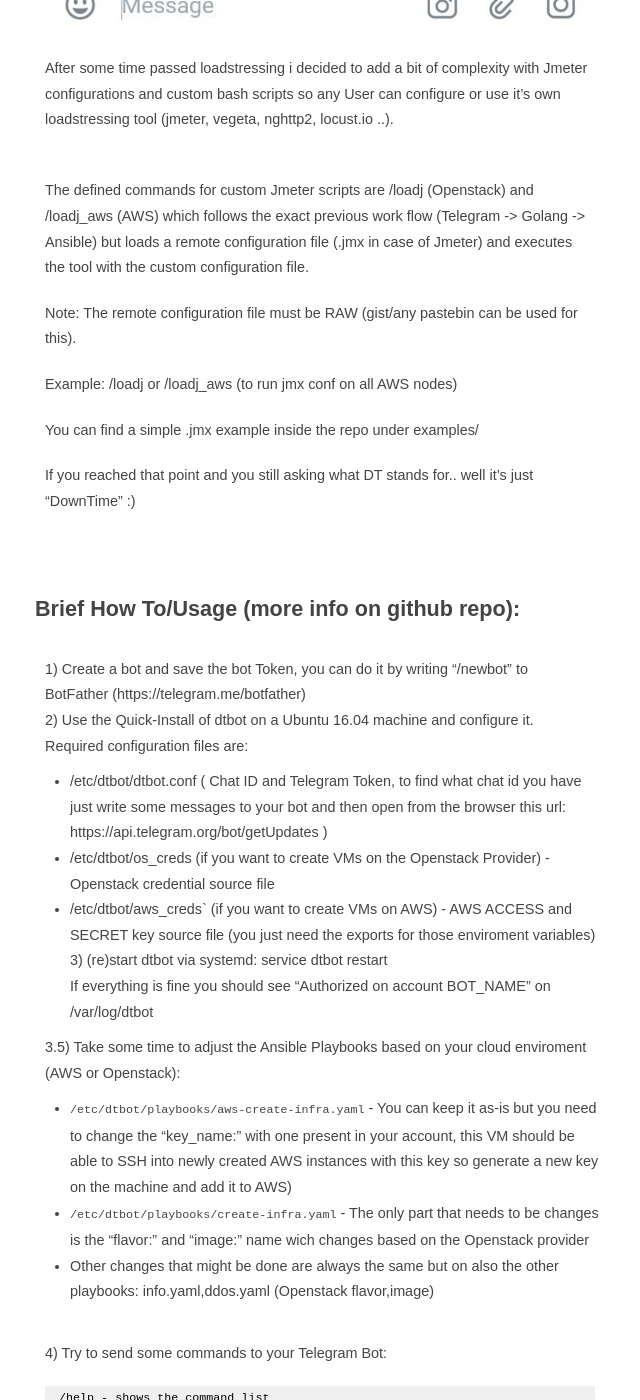
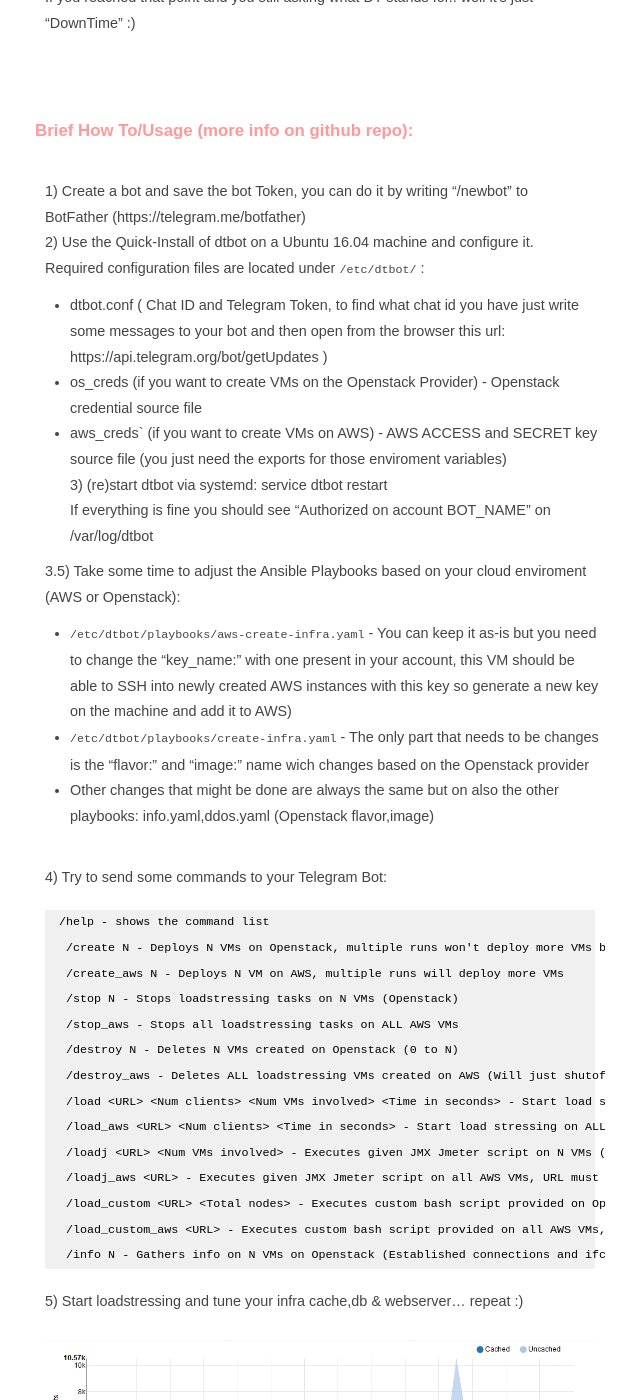
Before and after one commit to fnzv/fnzv.github.io, a Jekyll site: the page built from _posts/2018-05-27-loadstressing-from-cloud.markdown, in a window 1280 px wide and 1400 px high, scrolled down 3041 px. Shown: the whole window, without its empty margins (320-960 px from the left). Built offline with Jekyll 4.4.1, drawn with Linux system fonts in a browser that asks for light colours.

Commit message:
Update 2018-05-27-loadstressing-from-cloud.markdown

````diff
--- a/_posts/2018-05-27-loadstressing-from-cloud.markdown
+++ b/_posts/2018-05-27-loadstressing-from-cloud.markdown
@@ -19,7 +19,7 @@
 *end of disclamer* <br>
 
 <br><br><br>
-## The main "ingredients" are:
+### The main "ingredients" are:
 - Ansible <br>
 - Golang <br>
 - Telegram <br>
@@ -42,7 +42,7 @@
 The defined command /load was created for simplicity and uses WRK (https://github.com/wg/wrk) as a stresser which works great out of the box without complex configuration files. <br>
 
 <p align="center">
-  <img src="https://raw.githubusercontent.com/fnzv/fnzv.github.io/master/imgs/dtbot-telegram.jpg?raw=true" alt="Sublime's custom image"/>
+  <img src="https://raw.githubusercontent.com/fnzv/fnzv.github.io/master/imgs/dtbot-telegram.jpg?raw=true" width="260" height="500" alt="Sublime's custom image"/>
 </p>
 
 
@@ -61,22 +61,22 @@
 
 
 <br><br>
-## Brief How To/Usage (more info on github repo):
+### Brief How To/Usage (more info on github repo):
 <br>
 1) Create a bot and save the bot Token, you can do it by writing "/newbot" to BotFather (https://telegram.me/botfather)
 <br>
 2) Use the Quick-Install of dtbot on a Ubuntu 16.04 machine and configure it.<br>
-   Required configuration files are: <br>
-   - /etc/dtbot/dtbot.conf ( Chat ID and Telegram Token, to find what chat id you have just write some messages to your bot and then open from the browser this url: https://api.telegram.org/bot<token>/getUpdates ) <br>
-   - /etc/dtbot/os_creds (if you want to create VMs on the Openstack Provider) - Openstack credential source file <br>
-   - /etc/dtbot/aws_creds` (if you want to create VMs on AWS) - AWS ACCESS and SECRET key source file (you just need the exports for those enviroment variables) <br>
+   Required configuration files are located under ```/etc/dtbot/``` : <br>
+   - dtbot.conf ( Chat ID and Telegram Token, to find what chat id you have just write some messages to your bot and then open from the browser this url: https://api.telegram.org/bot<token>/getUpdates ) <br>
+   - os_creds (if you want to create VMs on the Openstack Provider) - Openstack credential source file <br>
+   - aws_creds` (if you want to create VMs on AWS) - AWS ACCESS and SECRET key source file (you just need the exports for those enviroment variables) <br>
 3) (re)start dtbot via systemd: service dtbot restart <br>
    If everything is fine you should see "Authorized on account BOT_NAME" on /var/log/dtbot <br>
 
 3.5) Take some time to adjust the Ansible Playbooks based on your cloud enviroment (AWS or Openstack): <br>
- - ```/etc/dtbot/playbooks/aws-create-infra.yaml``` - You can keep it as-is but you need to change the "key_name:" with one present in your account, this VM should be able to SSH into newly created AWS instances with this key so generate a new key on the machine and add it to AWS)
- - ```/etc/dtbot/playbooks/create-infra.yaml``` - The only part that needs to be changes is the "flavor:" and "image:" name wich changes based on the Openstack provider
- - Other changes that might be done are always the same but on also the other playbooks: info.yaml,ddos.yaml (Openstack flavor,image)
+ - ```/etc/dtbot/playbooks/aws-create-infra.yaml``` - You can keep it as-is but you need to change the "key_name:" with one present in your account, this VM should be able to SSH into newly created AWS instances with this key so generate a new key on the machine and add it to AWS) <br>
+ - ```/etc/dtbot/playbooks/create-infra.yaml``` - The only part that needs to be changes is the "flavor:" and "image:" name wich changes based on the Openstack provider <br>
+ - Other changes that might be done are always the same but on also the other playbooks: info.yaml,ddos.yaml (Openstack flavor,image) <br>
 
 <br>
 4) Try to send some commands to your Telegram Bot: <br>
@@ -97,7 +97,7 @@
    /info N - Gathers info on N VMs on Openstack (Established connections and ifconfig stats), useful to check current stresstest status. (Example: start /load then after all the VMs started check /info N to see stats/data)
    ```
 
- 5) Start loadstressing and tune your infra cache,db & webserver... repeat :)
+ 5) Start loadstressing and tune your infra cache,db & webserver... repeat :) <br><br>
     ![](https://raw.githubusercontent.com/fnzv/fnzv.github.io/master/imgs/dtbot-requests.png)
 
 
````
